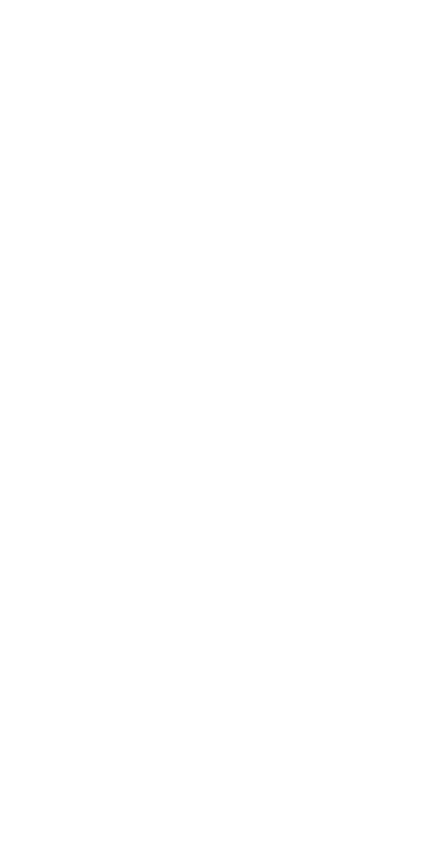
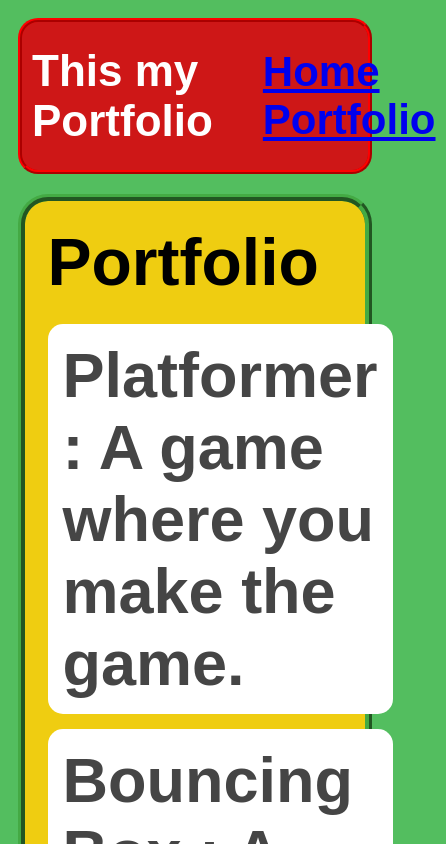
Before and after one commit to THender613/THender613.github.io, a plain HTML site: page portfolio.html in a window 390 px wide. Shown: the top 844 px of the page, 446 px wide, since content can reach past the window. Drawn offline with Linux system fonts and the light colour scheme.

Commit message:
add portfolio.html file

```diff
--- a/index.html
+++ b/index.html
@@ -1,14 +1,15 @@
 <!DOCTYPE HTML>
 <html>
     <head>
-        <title>spunch boy bop</title>
+        <title>My Webpage</title>
         <link rel="stylesheet" href="style.css">
+        <link rel="icon" type="image/x-icon" href="folder.png">
     </head>
     <body>
         <!-- Visible elements go here: -->
         <div id="all-contents">
             <nav>
-                <h1>Crazy? I was crazy once.</h1>
+                <h1>WELCOME TO MY FIRST WEBPAGE</h1>
                 <ul id="nav-ul">
                     <li class="nav-li"><a href="index.html">Home</a></li>
                     <li class="nav-li"><a href="portfolio.html">Portfolio</a></li>
--- a/portfolio.html
+++ b/portfolio.html
@@ -0,0 +1,36 @@
+<!DOCTYPE HTML>
+<html>
+    <head>
+        <!-- Stuff that isn't shown-->
+        <title>My Portfolio</title>
+        <link rel="stylesheet" href="style.css">
+        <link rel="icon" type="image/x-icon" href="folder.png">
+    </head>
+
+    <body>
+      <div id="all-contents">
+        <nav>
+            <!-- Nav stuff here -->
+            <h1>This my Portfolio</h1>
+            <ul id="nav-ul">
+               <li class="nav-li">
+               <a class="nav-a" href="index.html">Home</a>
+             </li>
+             <li class="nav-li">
+               <a class="nav-a" href="portfolio.html">Portfolio</a>
+             </li>
+             </ul>
+         </nav>
+         <main>
+            <div class="content">
+                <h1>Portfolio</h1>
+                <ul id="portfolio">
+                    <li><a href="projects/platformer/">Platformer : A game where you make the game.</a></li>
+                    <li><a href="projects/bouncing-box/">Bouncing Box : A game where you click a box that bounces around.</a></li>
+                    <li><a href="projects/circularity/">Circularity : A physics game with circles that bounce</a></li>
+                </ul>
+            </div>
+         </main>
+      </div>
+    </body>
+</html>
--- a/style.css
+++ b/style.css
@@ -72,3 +72,77 @@ main {
 h2, h3 {
     margin: 0px;
 }
+         /* portfolio styles */
+         .content h1 {
+            color: black;
+        }
+
+        #portfolio {
+            list-style-type: none;
+            padding-left: 0;
+        }
+
+        #portfolio li {
+            background: #fff;
+            padding: 10px;
+            border-radius: 10px;
+            margin-bottom: 10px;
+        }
+
+        #portfolio li:hover {
+            background: #eee;
+        }
+
+        #portfolio a {
+            text-decoration: none;
+            color: #454545;
+        }
+            /* responsive web design */
+            @media screen and (min-width: 120px) and (max-width: 1080px) {
+                main {
+                  height: 100ch;
+                  zoom: 1.5;
+                  display: grid;
+                }
+
+                h1 {
+                  font-size: 44px;
+                }
+
+                h2 {
+                  font-size: 42px;
+                }
+
+                h3 {
+                  font-size: 36px;
+                }
+
+                #all-contents {
+                  height: 100ch;
+                  margin: none;
+                }
+
+                a {
+                  font-size: 42px;
+                }
+
+                .sidebar {
+                  margin-right: 0px;
+                  justify-content: center;
+                  align-items: center;
+                }
+
+                .sidebar-img {
+                  width: 100%;
+                }
+
+                p,
+                li {
+                  font-size: 24px;
+                }
+
+                .content {
+                  align-content: center;
+                  justify-content: center;
+                }
+            }
```
Also changed, not shown: folder.png (added).
